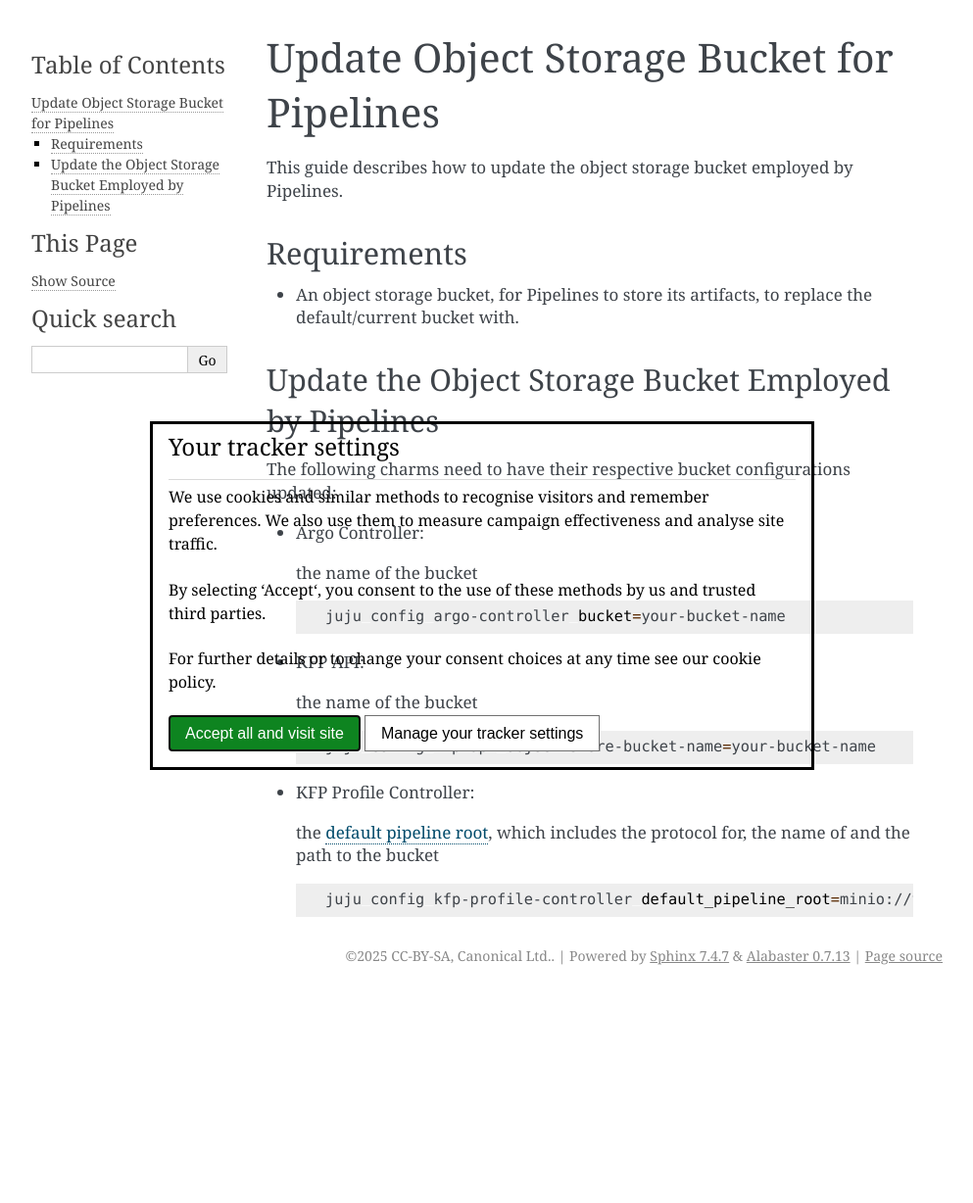
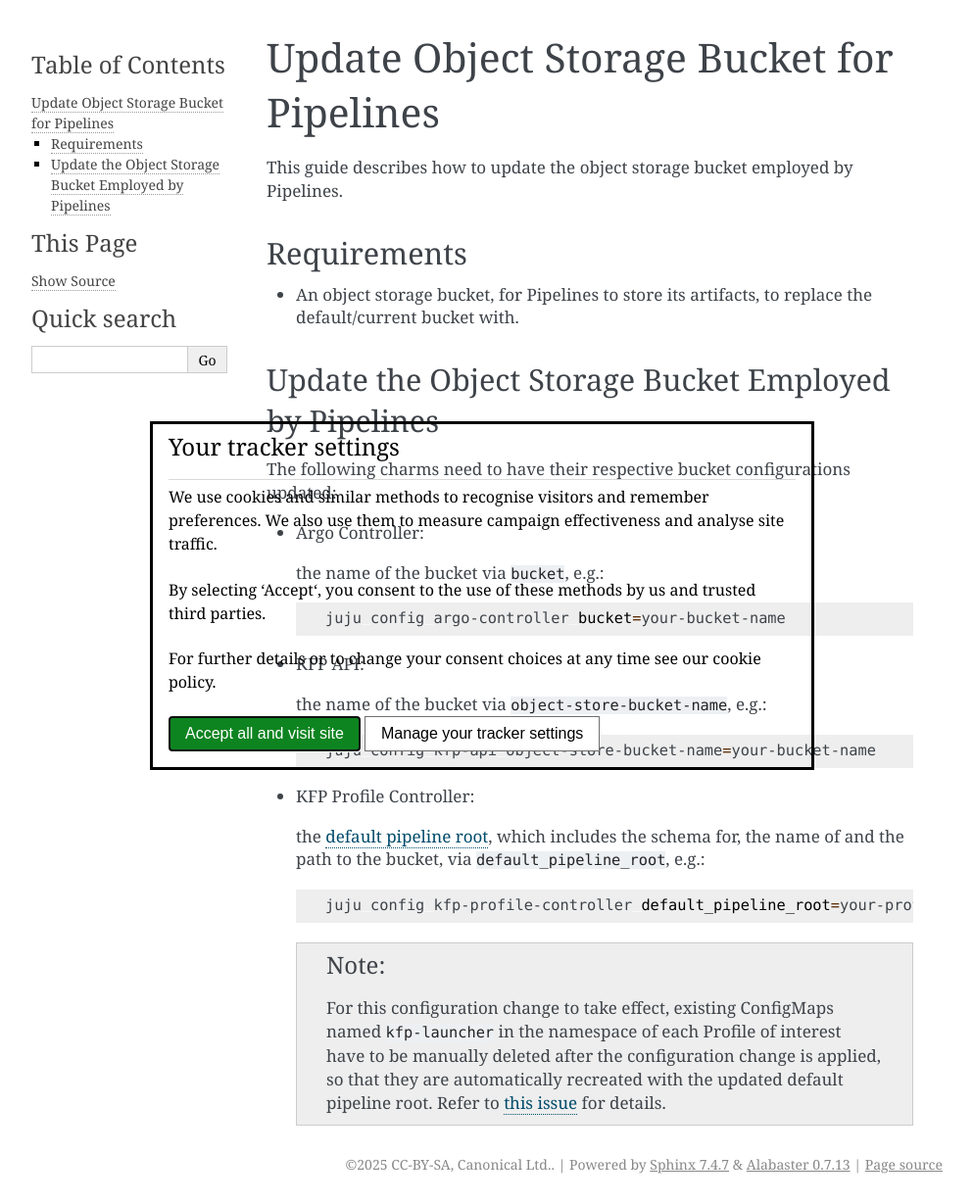
Before and after one commit to canonical/charmed-kubeflow-documentation, a Sphinx documentation site: the page built from docs/how-to/manage/update-object-storage-bucket-for-pipelines.rst, in a window 1280 px wide and 1228 px high. Shown: the whole window at 98% size, without its empty margins (148-1141 px from the left). Built offline with Sphinx 7.4.7, drawn with Linux system fonts in a browser that asks for light colours.

Commit message:
docs: make instructions more precise

```diff
--- a/docs/how-to/manage/update-object-storage-bucket-for-pipelines.rst
+++ b/docs/how-to/manage/update-object-storage-bucket-for-pipelines.rst
@@ -19,7 +19,7 @@
 
 - Argo Controller:
 
-  the name of the bucket
+  the name of the bucket via ``bucket``, e.g.:
 
   .. code-block:: bash
 
@@ -27,7 +27,7 @@
 
 - KFP API:
 
-  the name of the bucket
+  the name of the bucket via ``object-store-bucket-name``, e.g.:
 
   .. code-block:: bash
 
@@ -35,8 +35,12 @@
 
 - KFP Profile Controller:
 
-  the `default pipeline root <https://www.kubeflow.org/docs/components/pipelines/concepts/pipeline-root>`_, which includes the protocol for, the name of and the path to the bucket
+  the `default pipeline root <https://www.kubeflow.org/docs/components/pipelines/concepts/pipeline-root>`_, which includes the schema for, the name of and the path to the bucket, via ``default_pipeline_root``, e.g.:
 
   .. code-block:: bash
 
-    juju config kfp-profile-controller default_pipeline_root=minio://your-bucket-name/your/bucket/path
+    juju config kfp-profile-controller default_pipeline_root=your-protocol://your-bucket-name/your/bucket/path
+
+  .. note::
+
+    For this configuration change to take effect, existing ConfigMaps named ``kfp-launcher`` in the namespace of each Profile of interest have to be manually deleted after the configuration change is applied, so that they are automatically recreated with the updated default pipeline root. Refer to `this issue <https://github.com/canonical/metacontroller-operator/issues/193>`_ for details.
```
